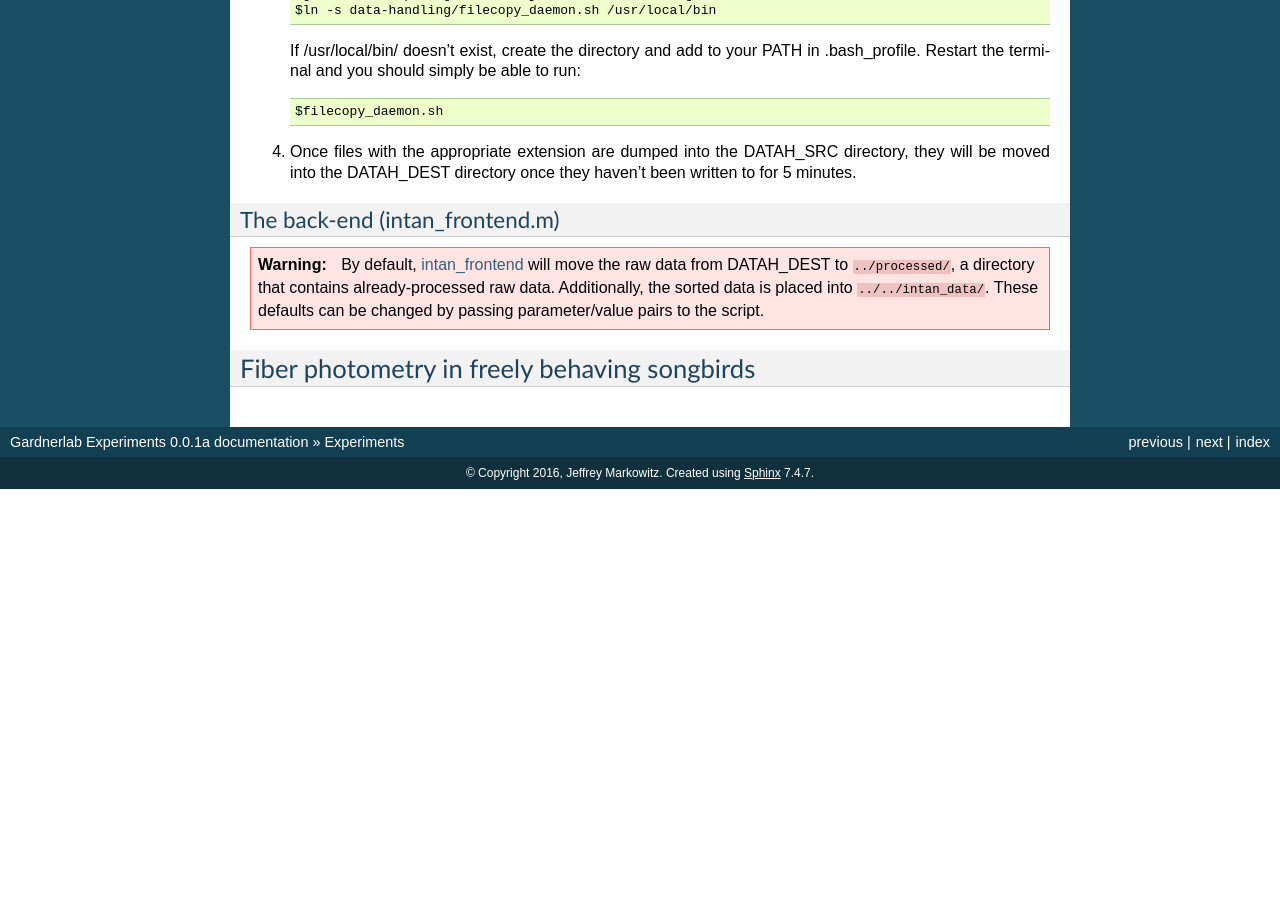
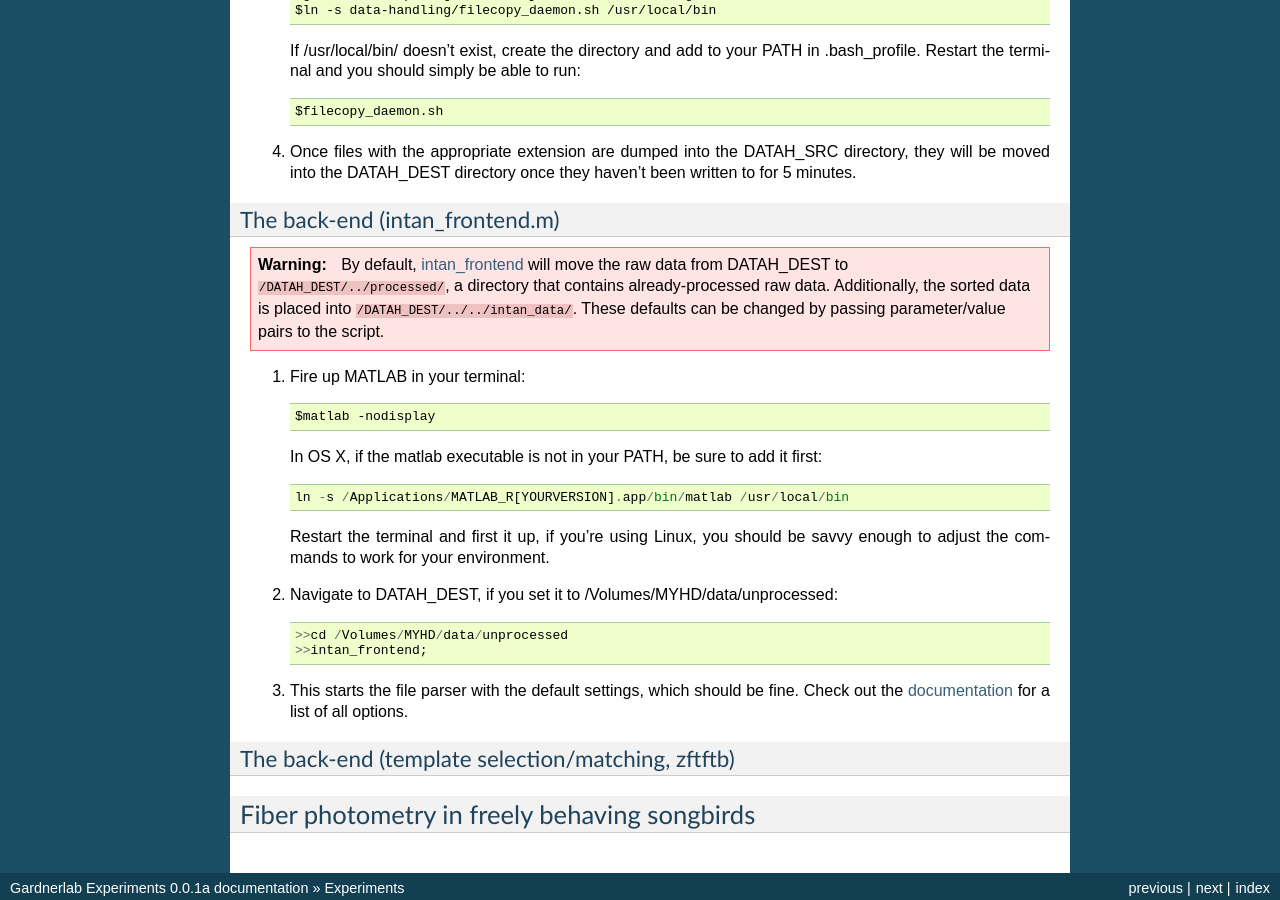
Before and after one commit to jmarkow/gardnerlab-experiments, a Sphinx documentation site: the page built from docs/experiments.rst, in a window 1280 px wide and 900 px high, scrolled down 3478 px. Built offline with Sphinx 7.4.7, drawn with Linux system fonts in a browser that asks for light colours; formulas are drawn with MathJax 3; before the commit the page ends 3967 px from its top, so only the background shows below that; some of the changed text lies outside the part shown.

Commit message:
Updated docs

```diff
--- a/docs/experiments.rst
+++ b/docs/experiments.rst
@@ -83,7 +83,29 @@ The back-end (getting data)
 The back-end (intan_frontend.m)
 ^^^^^^^^^^^^^^^^^^^^^^^^^^^^^^^
 
-.. warning:: By default, `intan_frontend <https://github.com/jmarkow/intan_frontend>`_ will move the raw data from DATAH_DEST to ``../processed/``, a directory that contains already-processed raw data.  Additionally, the sorted data is placed into ``../../intan_data/``.  These defaults can be changed by passing parameter/value pairs to the script.
+.. warning:: By default, `intan_frontend <https://github.com/jmarkow/intan_frontend>`_ will move the raw data from DATAH_DEST to ``/DATAH_DEST/../processed/``, a directory that contains already-processed raw data.  Additionally, the sorted data is placed into ``/DATAH_DEST/../../intan_data/``.  These defaults can be changed by passing parameter/value pairs to the script.
+
+#. Fire up MATLAB in your terminal::
+
+	$matlab -nodisplay
+
+   In OS X, if the matlab executable is not in your PATH, be sure to add it first::
+
+   	ln -s /Applications/MATLAB_R[YOURVERSION].app/bin/matlab /usr/local/bin
+
+   Restart the terminal and first it up, if you're using Linux, you should be savvy enough to adjust the commands to work for your environment.
+
+#. Navigate to DATAH_DEST, if you set it to /Volumes/MYHD/data/unprocessed::
+
+	>>cd /Volumes/MYHD/data/unprocessed
+	>>intan_frontend;
+
+#. This starts the file parser with the default settings, which should be fine.  Check out the `documentation <https://github.com/jmarkow/intan_frontend>`_ for a list of all options.
+
+The back-end (template selection/matching, zftftb)
+^^^^^^^^^^^^^^^^^^^^^^^^^^^^^^^^^^^^^^^^^^
+
+
 
 
 
```
